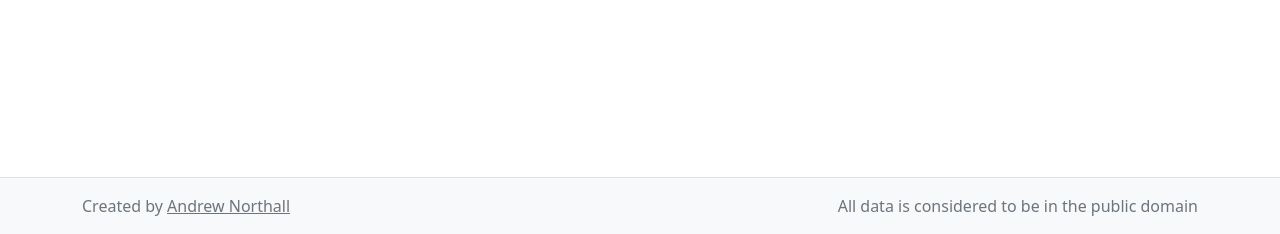
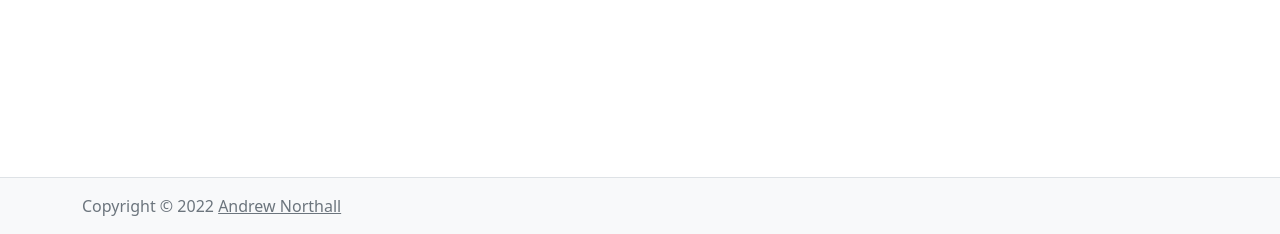
Before and after one commit to anorthall/CaveDB, a Django app: page / in a window 1280 px wide. Shown: the part 566-800 px from the top of the page. Run offline with Django 4.2, Linux system fonts and the light colour scheme; data that the repository does not hold is empty.

Commit message:
Update footer

```diff
--- a/app/templates/base.html
+++ b/app/templates/base.html
@@ -36,12 +36,11 @@
       <div class="container">
         <span class="float-start text-muted">
           {% block footer_left %}
-          Created by <a class="link-secondary" href="mailto:andrew@northall.me.uk">Andrew Northall</a>
+          Copyright &copy; 2022 <a class="link-secondary" href="https://northall.me.uk/">Andrew Northall</a>
           {% endblock %}
         </span>
         <span class="float-end text-muted">
           {% block footer_right %}
-          All data is considered to be in the public domain
           {% endblock %}
         </span>
 
```
